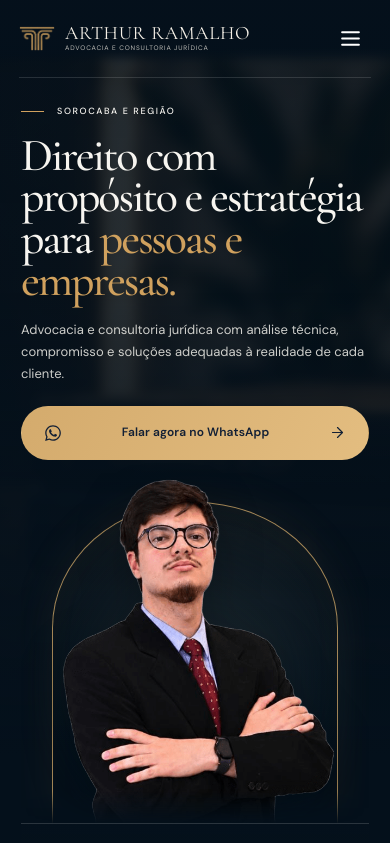
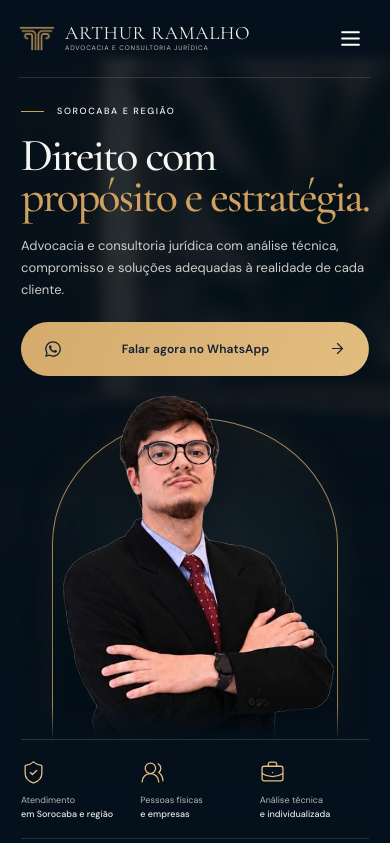
Before and after one commit to avanegm/arthur-ramalho, a React (Vite) app: page / in a window 390 px wide. Shown: the top 843 px of the page. Built offline with nearby package versions, Linux system fonts and the light colour scheme.

Commit message:
refina hero mobile e painel de destaques

```diff
--- a/src/App.tsx
+++ b/src/App.tsx
@@ -145,7 +145,7 @@ export default function App() {
         <div className="hero-content page-width">
           <div className="hero-copy">
             <SectionEyebrow>Sorocaba e região</SectionEyebrow>
-            <h1>Direito com propósito e estratégia para <em>pessoas e empresas.</em></h1>
+            <h1>Direito com <em>propósito e estratégia.</em></h1>
             <p className="hero-description">
               Advocacia e consultoria jurídica com análise técnica, compromisso e soluções adequadas à realidade de cada cliente.
             </p>
```
